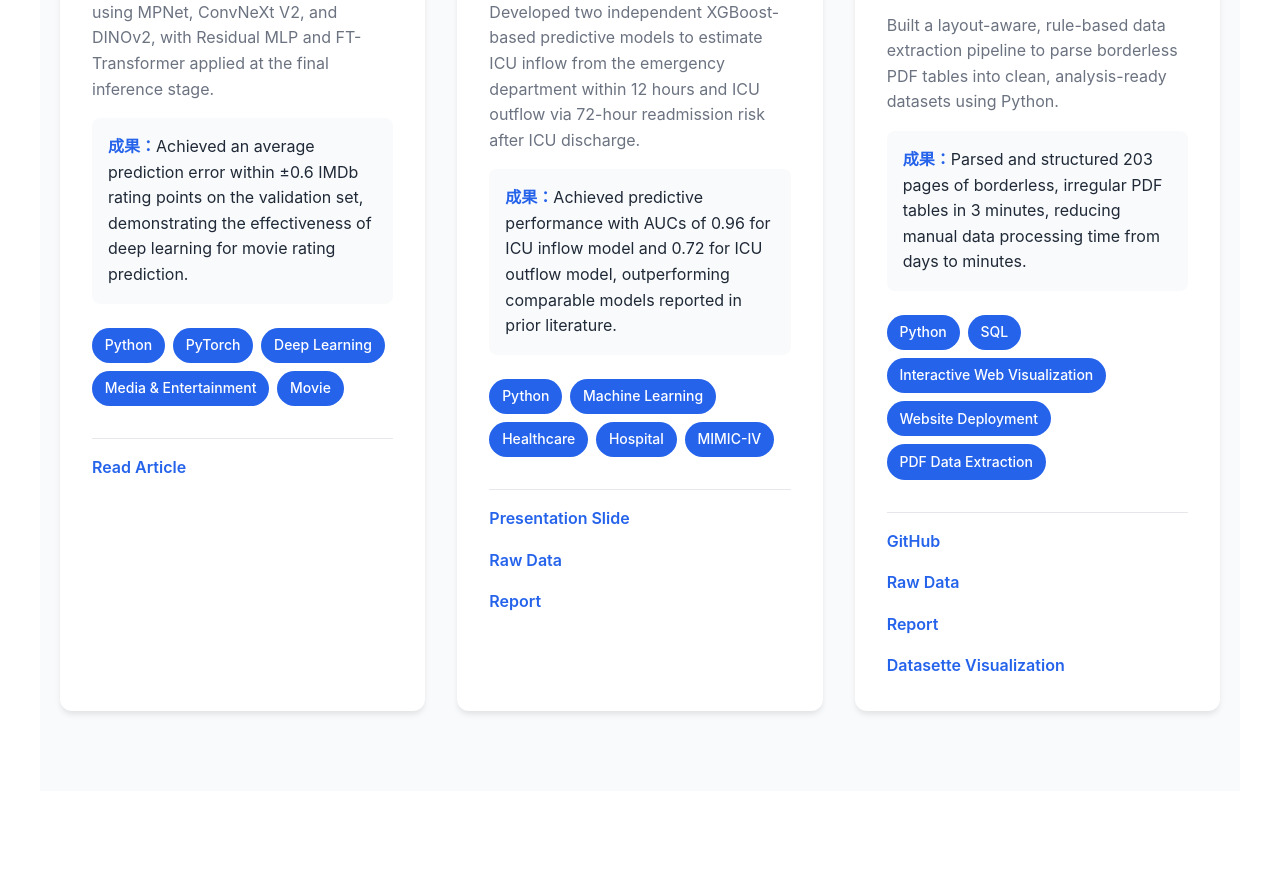
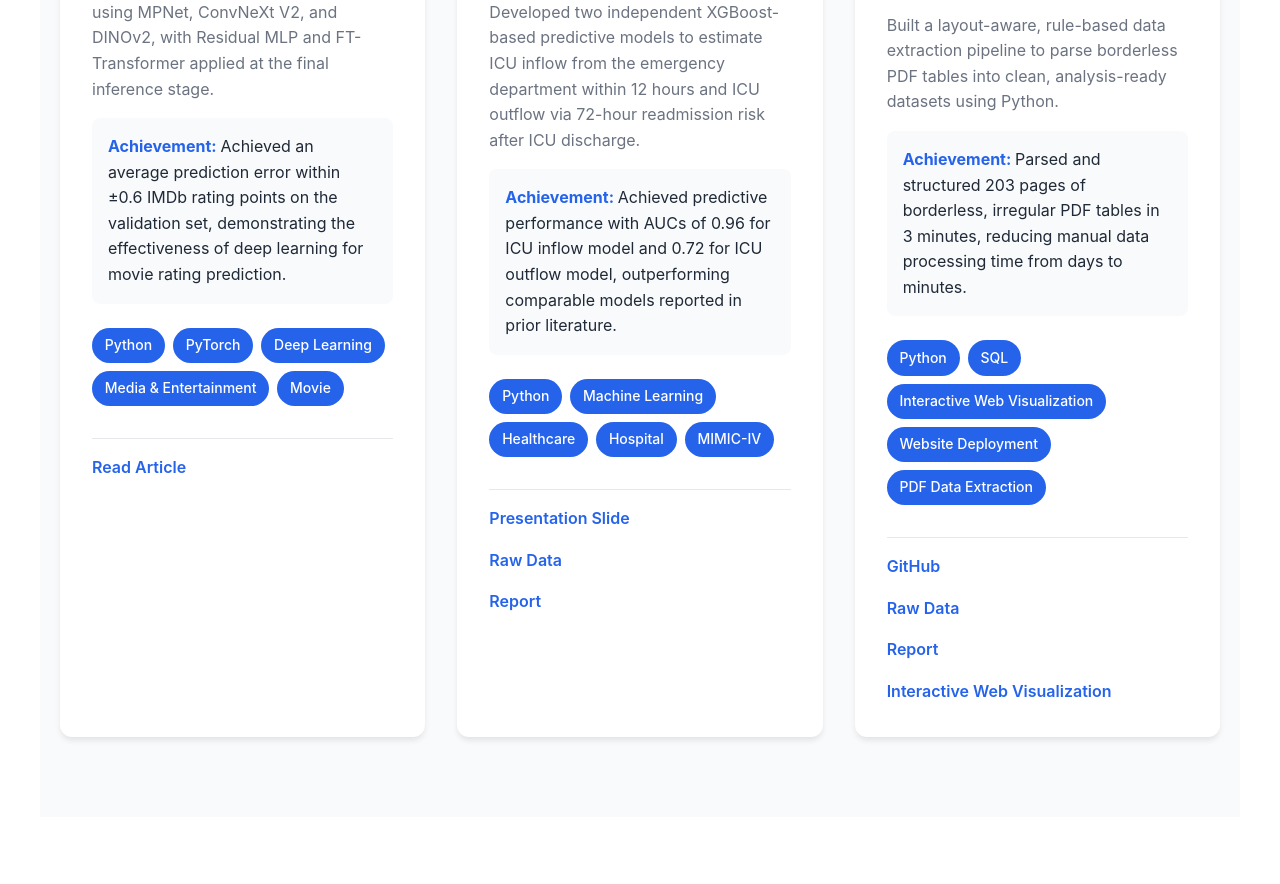
Before and after one commit to jhuangbp/portfolio_website, a React (Vite) app: page / in a window 1280 px wide. Shown: the part 2660-3544 px from the top of the page. Built offline with nearby package versions, Linux system fonts and the light colour scheme; no server answers.

Commit message:
Update Projects.jsx

```diff
--- a/src/components/Projects.jsx
+++ b/src/components/Projects.jsx
@@ -66,7 +66,7 @@ const Projects = () => {
             <p className="project-role">{project.role}</p>
 
             <div className="project-impact">
-              <strong>成果：</strong>
+              <strong>Achievement: </strong>
               {project.impact}
             </div>
 
@@ -141,7 +141,7 @@ const Projects = () => {
                   rel="noopener noreferrer"
                   className="project-link"
                 >
-                  Datasette Visualization
+                  Interactive Web Visualization
                 </a>
               )}
             </div>
```
